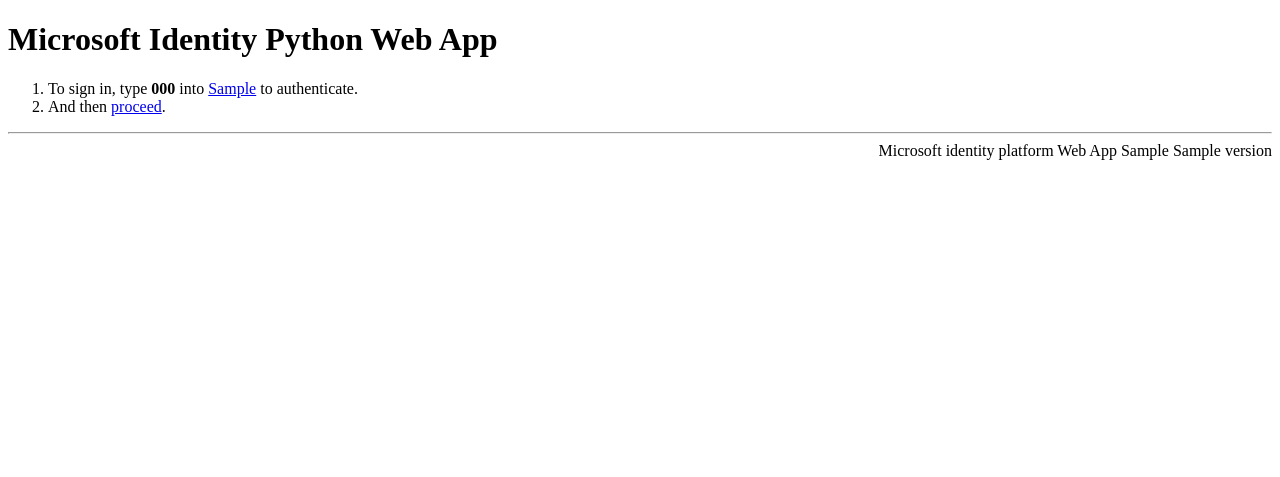
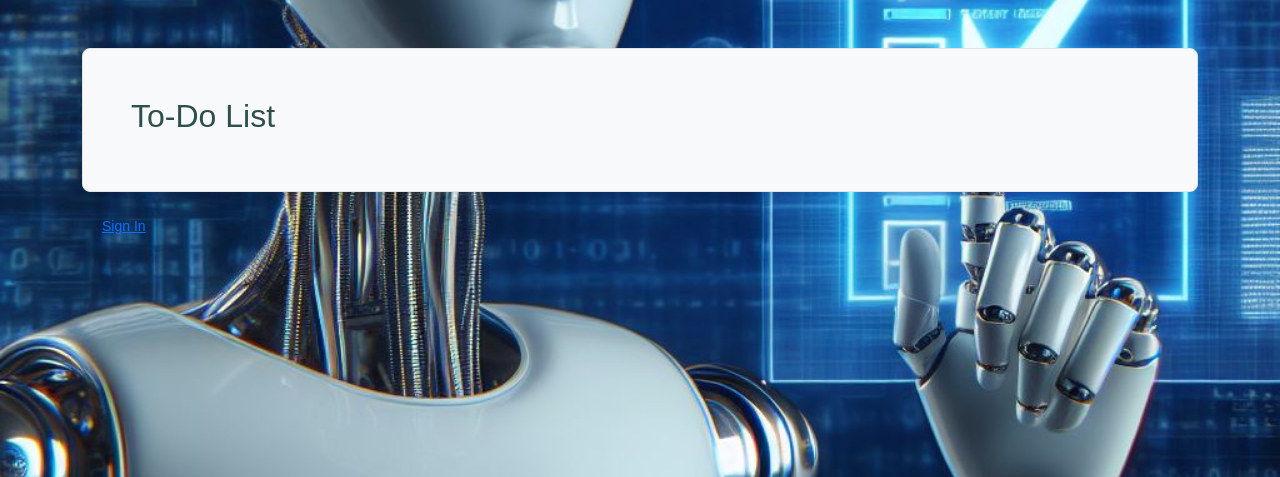
Before and after one commit to ahems/MyToDoApp, a Flask app: template templates/login.html in a window 1280 px wide. Shown: the top 477 px of the page. Run offline with Flask 3, Linux system fonts and the light colour scheme; the template is opened without the code that fills it: most values are stand-ins (such as "Sample title", 1, 10 or a date in 2020).

Commit message:
Initial Version using Session State

```diff
--- a/app.py
+++ b/app.py
@@ -25,17 +25,19 @@ logger = getLogger("my_todoapp_logger")
 logger.setLevel(INFO)
 
 app = Flask(__name__)
-Session(app, session_type="filesystem")
+app.config['SESSION_TYPE'] = 'filesystem'
+Session(app)
+
 
 # mssql+pyodbc://<sql user name>:<password>@<azure sql server>.database.windows.net:1433/todo?driver=ODBC+Driver+17+for+SQL+Server
-# logger.info(pyodbc.drivers())
+# print(pyodbc.drivers())
 driver="{ODBC Driver 18 for SQL Server}"
 
 key_vault_name = os.environ.get("KEY_VAULT_NAME")
 AZURE_CLIENT_ID = os.environ.get("AZURE_CLIENT_ID")
 
 if AZURE_CLIENT_ID:
-    logger.info('Using Managed Identity to access Key Vault')
+    print('Using Managed Identity to access Key Vault')
     credential = DefaultAzureCredential()
     key_vault_uri = f"https://{key_vault_name}.vault.azure.net"
     client = SecretClient(vault_url=key_vault_uri, credential=credential)
@@ -84,22 +86,24 @@ else:
     print('Using Azure SQL Server - ' + azure_sql_server)
     app.config["SQLALCHEMY_DATABASE_URI"] = connection_string
 
-logger.info('Initializing App')
+print('Initializing App')
 db.init_app(app)
-logger.info('App Initialized')
+print('App Initialized')
 
 @app.context_processor
 def inject_common_variables():
     return inject_current_date()
 
-logger.info('Initializing Database')
+print('Initializing Database')
 with app.app_context():
     db.create_all()
-logger.info('Database Initialized')
+print('Database Initialized')
 
 @app.before_request
 def load_data_to_g():
-    todos = Todo.query.all()
+    # todos = Todo.query.all()
+    todos = Todo.query.filter_by(oid=session.get("oid")).all()
+    print("Loading data for OID: ", session.get("oid"))
     g.todos = todos
     g.todo = None
     g.TabEnum = Tab
@@ -110,7 +114,9 @@ def load_data_to_g():
 def index():
     if not auth.get_user():
         return redirect(url_for("login"))
-    return render_template("index.html", user=auth.get_user())
+    else:
+        session["oid"] = auth.get_user().get("oid")
+        return render_template("index.html", user=auth.get_user())
 
 @app.route("/add", methods=["POST"])
 def add_todo():
@@ -119,6 +125,8 @@ def add_todo():
     todo = Todo(
         name=request.form["todo"]
     )
+    print("Adding TODO: User OID: ", session.get("oid"))
+    todo.oid = session.get("oid")
 
     # Add the new ToDo to the list
     db.session.add(todo)
@@ -265,5 +273,5 @@ def logout():
     return redirect(auth.log_out(url_for("index", _external=True)))
 
 if __name__ == "__main__":
-    app.run(host="0.0.0.0",port=80,debug=False)
-    # app.run(host="localhost",port=5000,debug=True)
+    # app.run(host="0.0.0.0",port=80,debug=False)
+    app.run(host="localhost",port=5000,debug=True)
--- a/database.py
+++ b/database.py
@@ -16,6 +16,7 @@ class Todo(db.Model):
     priority = db.Column(Integer, default=0)
     completed = db.Column(Boolean, default=False)
     due_date = db.Column(String(50))
+    oid = db.Column(String(50))
 
     def __str__(self):
         return self.name
--- a/templates/index.html
+++ b/templates/index.html
@@ -16,6 +16,9 @@
             <h2>{{ user.get("name") }}'s To-Do List</h1>
         </div>
         <br />
+        <div class="subtitle">
+            <a href='/logout'>Sign Out</a>
+        </div>
         <div class="row">
             <div class="col-7">
                 <form>
--- a/templates/login.html
+++ b/templates/login.html
@@ -1,25 +1,24 @@
 <!DOCTYPE html>
-<html lang="en">
+<html>
 <head>
-    <meta charset="UTF-8">
-    <title>Microsoft Identity Python Web App: Login</title>
+    <title>To-Do List</title>
+    <link href="https://cdn.jsdelivr.net/npm/bootstrap@5.3.3/dist/css/bootstrap.min.css" rel="stylesheet" integrity="sha384-QWTKZyjpPEjISv5WaRU9OFeRpok6YctnYmDr5pNlyT2bRjXh0JMhjY6hW+ALEwIH" crossorigin="anonymous">
+    <link rel="stylesheet" href="{{ url_for('static', filename='css/style.css') }}" />
+    <link rel="icon" type="image/x-icon" href="{{ url_for('static', filename='images/favicon.ico') }}">
+    <script src="https://cdn.jsdelivr.net/npm/bootstrap@5.3.3/dist/js/bootstrap.bundle.min.js" integrity="sha384-YvpcrYf0tY3lHB60NNkmXc5s9fDVZLESaAA55NDzOxhy9GkcIdslK1eN7N6jIeHz" crossorigin="anonymous"></script>
+    <script src="{{ url_for('static', filename='js/app.js') }}"></script>
 </head>
 <body>
-    <h1>Microsoft Identity Python Web App</h1>
-
-    {% if user_code %}
-    <ol>
-      <li>To sign in, type <b>{{ user_code }}</b> into
-        <a href='{{ auth_uri }}' target=_blank>{{ auth_uri }}</a>
-        to authenticate.
-      </li>
-      <li>And then <a href="{{ url_for('auth_response') }}">proceed</a>.</li>
-    </ol>
-    {% else %}
-    <ul><li><a href='{{ auth_uri }}'>Sign In</a></li></ul>
-    {% endif %}
-
-    <hr>
-    <footer style="text-align: right">Microsoft identity platform Web App Sample {{ version }}</footer>
+    <br/>
+    <br/>
+    <div class="container">
+        <div class="h-100 p-5 bg-body-tertiary border rounded-3">
+            <h2>To-Do List</h1>
+        </div>
+        <br />
+        <div class="subtitle">
+          <a href='{{ auth_uri }}'>Sign In</a>
+        </div>
+    </div>
 </body>
 </html>
```
